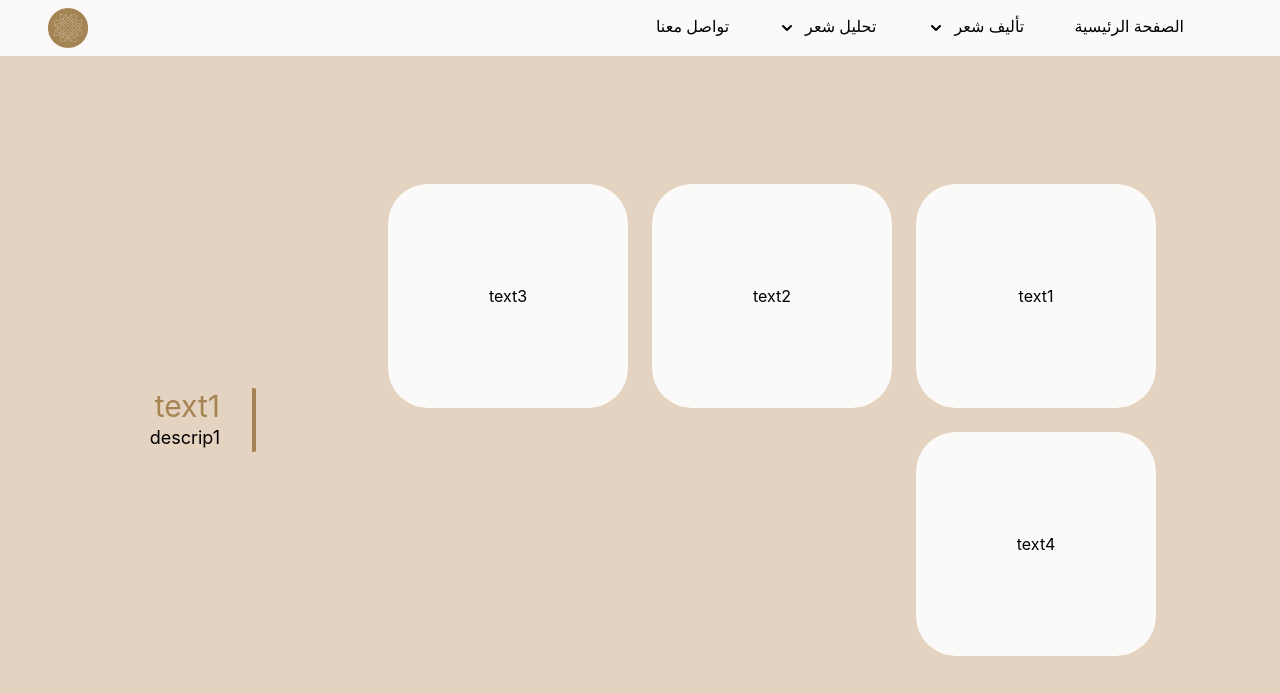
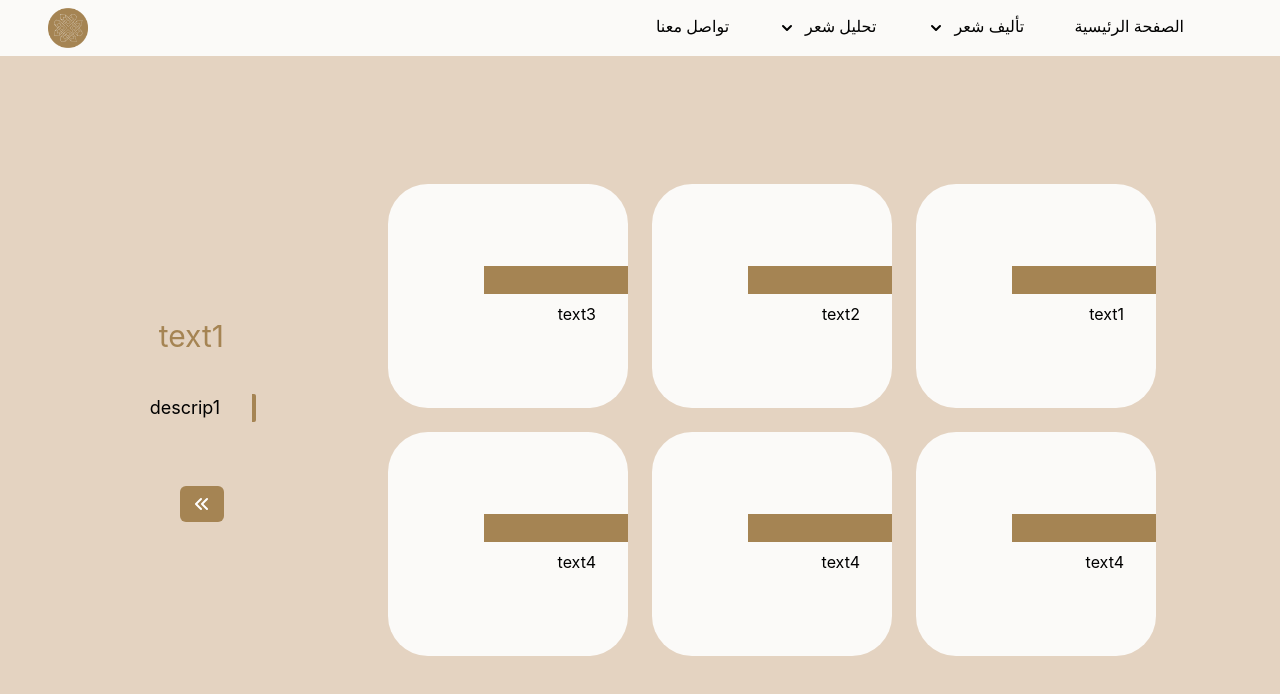
Before and after one commit to wadjih-bencheikh18/arabicthon-front, a React (Create React App) app: page /create in a window 1280 px wide. Shown: the top 694 px of the page. Built offline with nearby package versions, Linux system fonts and the light colour scheme.

Commit message:
fix ta2lif choice page

```diff
--- a/src/App.css
+++ b/src/App.css
@@ -1,3 +1,23 @@
+/* width */
+::-webkit-scrollbar {
+  width: 10px;
+}
+
+/* Track */
+.rules::-webkit-scrollbar-track {
+  margin-top: 0;
+}
+::-webkit-scrollbar-track {
+  background: #fbfaf8;
+  border-radius: 60px;
+}
+
+/* Handle */
+::-webkit-scrollbar-thumb {
+  background: #a58453;
+  border-radius: 60px;
+}
+
 .App {
   text-align: center;
 }
--- a/src/sections/ChoiceTa2lif.jsx
+++ b/src/sections/ChoiceTa2lif.jsx
@@ -1,4 +1,5 @@
 import { useState } from "react";
+import { ChevronDoubleLeftIcon } from "@heroicons/react/solid";
 
 export function ChoiceTa2lif() {
   const [index, setIndex] = useState(0);
@@ -6,38 +7,72 @@ export function ChoiceTa2lif() {
     {
       short: "text1",
       long: "descrip1",
+      link: "/",
     },
     {
       short: "text2",
       long: "descrip2",
+      link: "/",
     },
     {
       short: "text3",
       long: "descrip3",
+      link: "/",
     },
     {
       short: "text4",
       long: "descrip4",
+      link: "/",
+    },
+    {
+      short: "text4",
+      long: "descrip4",
+      link: "/",
+    },
+    {
+      short: "text4",
+      long: "descrip4",
+      link: "/",
+    },
+    {
+      short: "text4",
+      long: "descrip4",
+      link: "/",
+    },
+    {
+      short: "text4",
+      long: "descrip4",
+      link: "/",
     },
   ];
   return (
     <div className="flex h-screen pt-10 justify-end items-center">
-      <div className="text-right border-r-4 rounded-sm border-[#A58453] pr-8">
-        <div className="text-3xl text-[#A58453]">
+      {/* text */}
+
+      <div className="text-right flex flex-col items-end">
+        <div className="text-3xl text-[#A58453] mb-10 pr-8">
           {functionalities[index].short}
         </div>
-        <div className="text-lg">{functionalities[index].long}</div>
+        <div className="text-lg border-r-4 rounded-sm border-[#A58453] pr-8">
+          {functionalities[index].long}
+        </div>
+        <a href={functionalities[index].link} className="mt-16 mr-8">
+          <button className="btn flex rounded-md py-2 px-3 text-white text-lg bg-[#A58453]">
+            <ChevronDoubleLeftIcon className="w-5" />
+          </button>
+        </a>
       </div>
 
-      {/* container */}
+      {/* cards container */}
       <div className="flex flex-wrap flex-row-reverse h-[31.5rem] w-[54rem] mx-20 overflow-y-scroll items-center px-5 pt-4">
         {functionalities.map((functionality, key) => (
           <div
-            onClick={() => setIndex((index) => functionality.index)}
+            onClick={() => setIndex((index) => key)}
             key={key}
-            className="bg-[#FBFAF8] rounded-[40px] w-60 h-56 flex justify-center items-center mr-6 mb-6"
+            className="bg-[#FBFAF8] rounded-[40px] w-60 h-56 flex flex-col justify-center items-end mr-6 mb-6 cursor-pointer"
           >
-            {functionality.short}
+            <div className="bg-[#A58453] w-36 h-7"></div>
+            <div className="mr-8 mt-2">{functionality.short}</div>
           </div>
         ))}
       </div>
```
